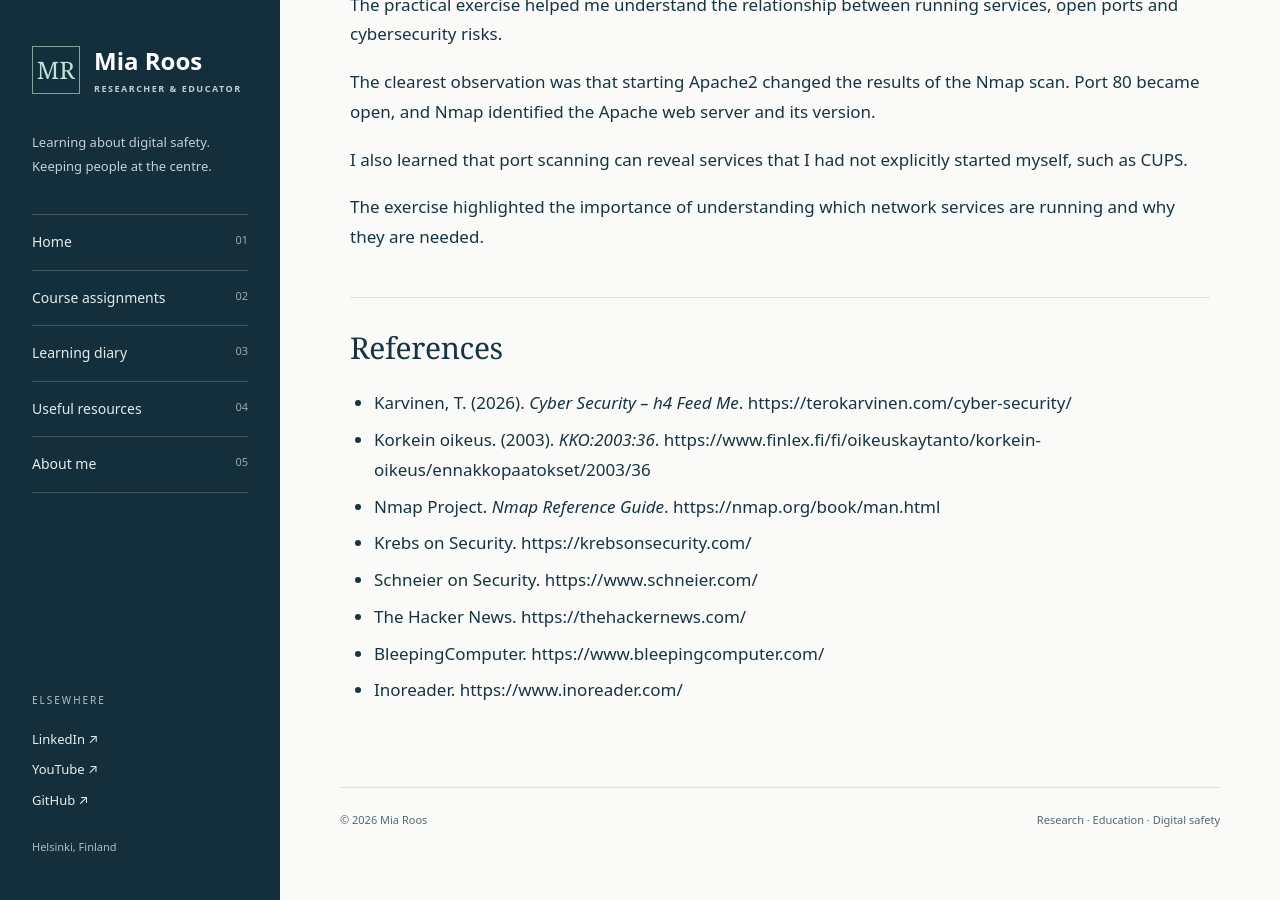
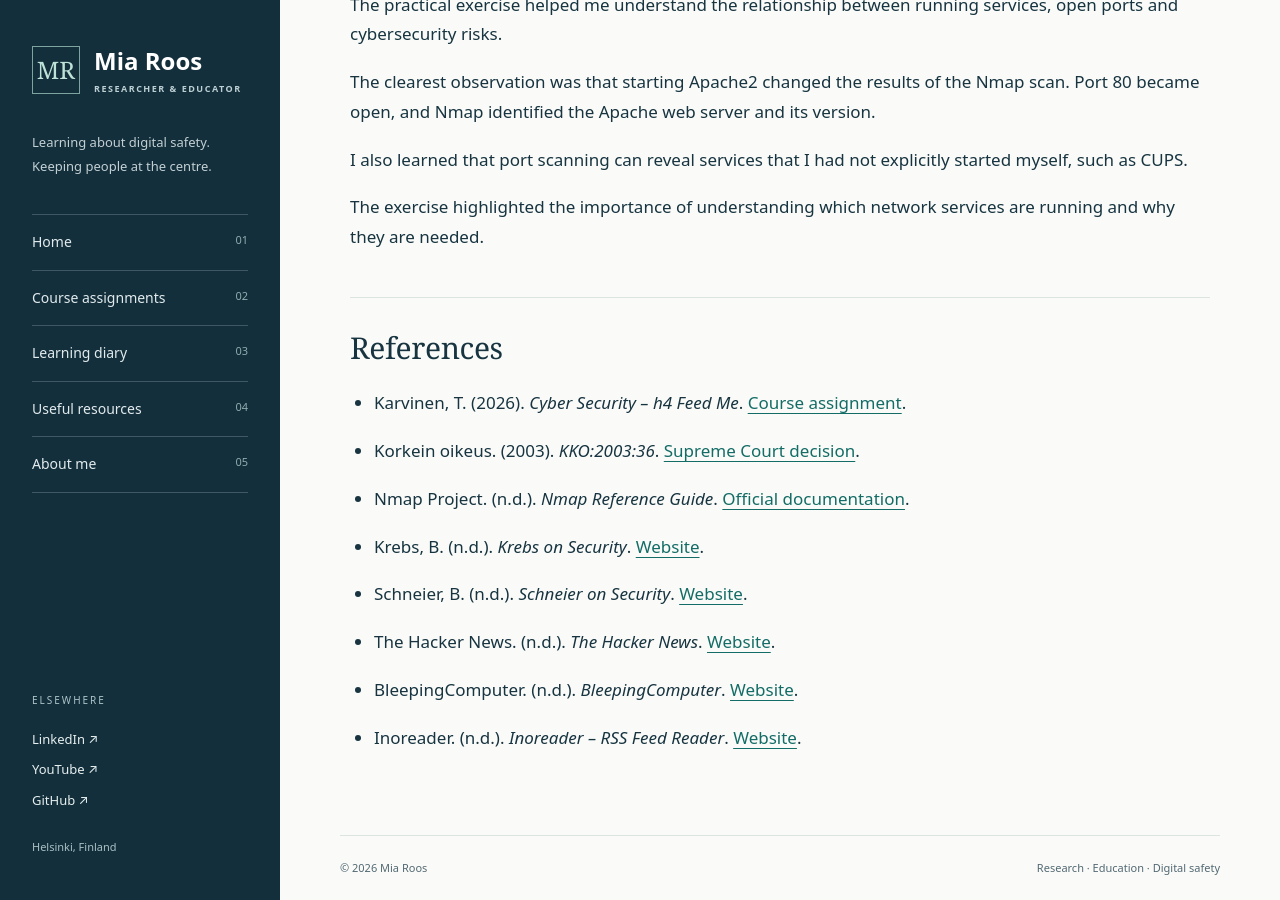
Before and after one commit to mia-roos/Cyber-Security-Studies, a Jekyll site: the page built from h4.md, in a window 1280 px wide and 900 px high, scrolled down 14558 px. Built offline with Jekyll 4.4.1, drawn with Linux system fonts in a browser that asks for light colours; our own code applies the rules of GitHub Pages for plain Markdown files.

Commit message:
Revise references with detailed descriptions and links
Updated references to include additional context and links.

```diff
--- a/h4.md
+++ b/h4.md
@@ -387,13 +387,21 @@ I also learned that port scanning can reveal services that I had not explicitly
 
 The exercise highlighted the importance of understanding which network services are running and why they are needed.
 
+
 ## References
 
-- Karvinen, T. (2026). *Cyber Security – h4 Feed Me*. https://terokarvinen.com/cyber-security/
-- Korkein oikeus. (2003). *KKO:2003:36*. https://www.finlex.fi/fi/oikeuskaytanto/korkein-oikeus/ennakkopaatokset/2003/36
-- Nmap Project. *Nmap Reference Guide*. https://nmap.org/book/man.html
-- Krebs on Security. https://krebsonsecurity.com/
-- Schneier on Security. https://www.schneier.com/
-- The Hacker News. https://thehackernews.com/
-- BleepingComputer. https://www.bleepingcomputer.com/
-- Inoreader. https://www.inoreader.com/
+- Karvinen, T. (2026). *Cyber Security – h4 Feed Me*. [Course assignment](https://terokarvinen.com/cyber-security/).
+
+- Korkein oikeus. (2003). *KKO:2003:36*. [Supreme Court decision](https://www.finlex.fi/fi/oikeuskaytanto/korkein-oikeus/ennakkopaatokset/2003/36).
+
+- Nmap Project. (n.d.). *Nmap Reference Guide*. [Official documentation](https://nmap.org/book/man.html).
+
+- Krebs, B. (n.d.). *Krebs on Security*. [Website](https://krebsonsecurity.com/).
+
+- Schneier, B. (n.d.). *Schneier on Security*. [Website](https://www.schneier.com/).
+
+- The Hacker News. (n.d.). *The Hacker News*. [Website](https://thehackernews.com/).
+
+- BleepingComputer. (n.d.). *BleepingComputer*. [Website](https://www.bleepingcomputer.com/).
+
+- Inoreader. (n.d.). *Inoreader – RSS Feed Reader*. [Website](https://www.inoreader.com/).
```
